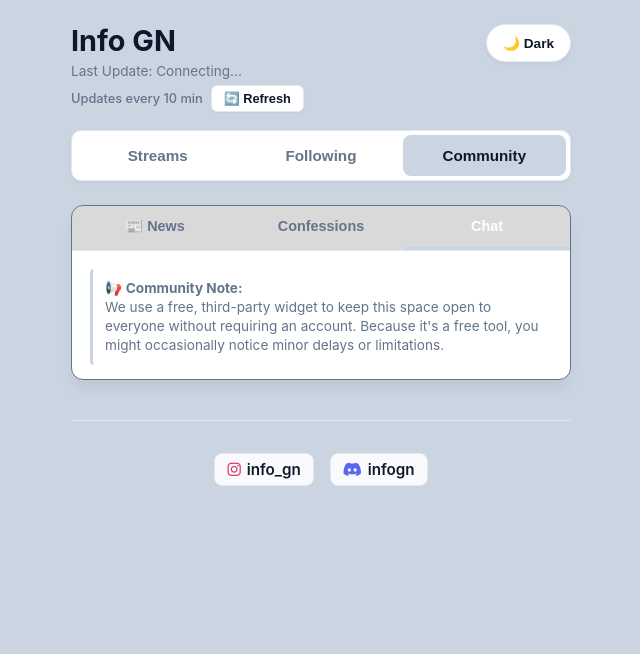
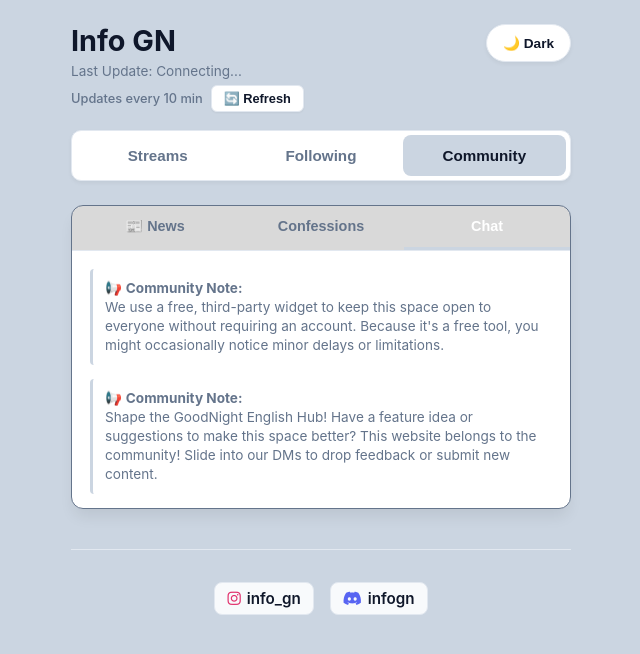
Before and after one commit to infogn/infogn.github.io, a plain HTML site: page dev.html in a window 1280 px wide. Both pictures are taken after a click on the button "Community". Shown: the whole page, without its empty margins (319-959 px from the left). Drawn offline with Linux system fonts and the light colour scheme; no server answers.

Commit message:
update data

```diff
--- a/dev.html
+++ b/dev.html
@@ -850,7 +850,9 @@
                         📢 <strong>Community Note:</strong> <br> We use a free, third-party widget to keep this space open to everyone without requiring an account. Because it's a free tool, you might occasionally notice minor delays or limitations.
                     </div>
 
-
+                    <div style="margin: 0 clamp(12px, 4vw, 18px) 14px clamp(12px, 4vw, 18px); padding: 10px 12px; background-color: rgba(255, 255, 255, 0.03); border-left: 3px solid var(--accent-color, #7289da); border-radius: 4px; font-size: 0.85rem; line-height: 1.4; color: var(--text-muted, #aaa);">
+                        📢 <strong>Community Note:</strong> <br> Shape the GoodNight English Hub! Have a feature idea or suggestions to make this space better? This website belongs to the community! Slide into our DMs to drop feedback or submit new content.
+                    </div>
 <template>
                     <div style="background-color: var(--topic-bg); border-top: 1px solid var(--border-color); margin: 0; padding: 0; overflow: hidden; min-height: 480px; display: flex; flex-direction: column;">
                         <iframe src="https://www5.cbox.ws/box/?boxid=964110&boxtag=buXFqZ" width="100%" height="450" allowtransparency="yes" allow="autoplay" frameborder="0" marginheight="0" marginwidth="0" scrolling="auto"></iframe>
```
